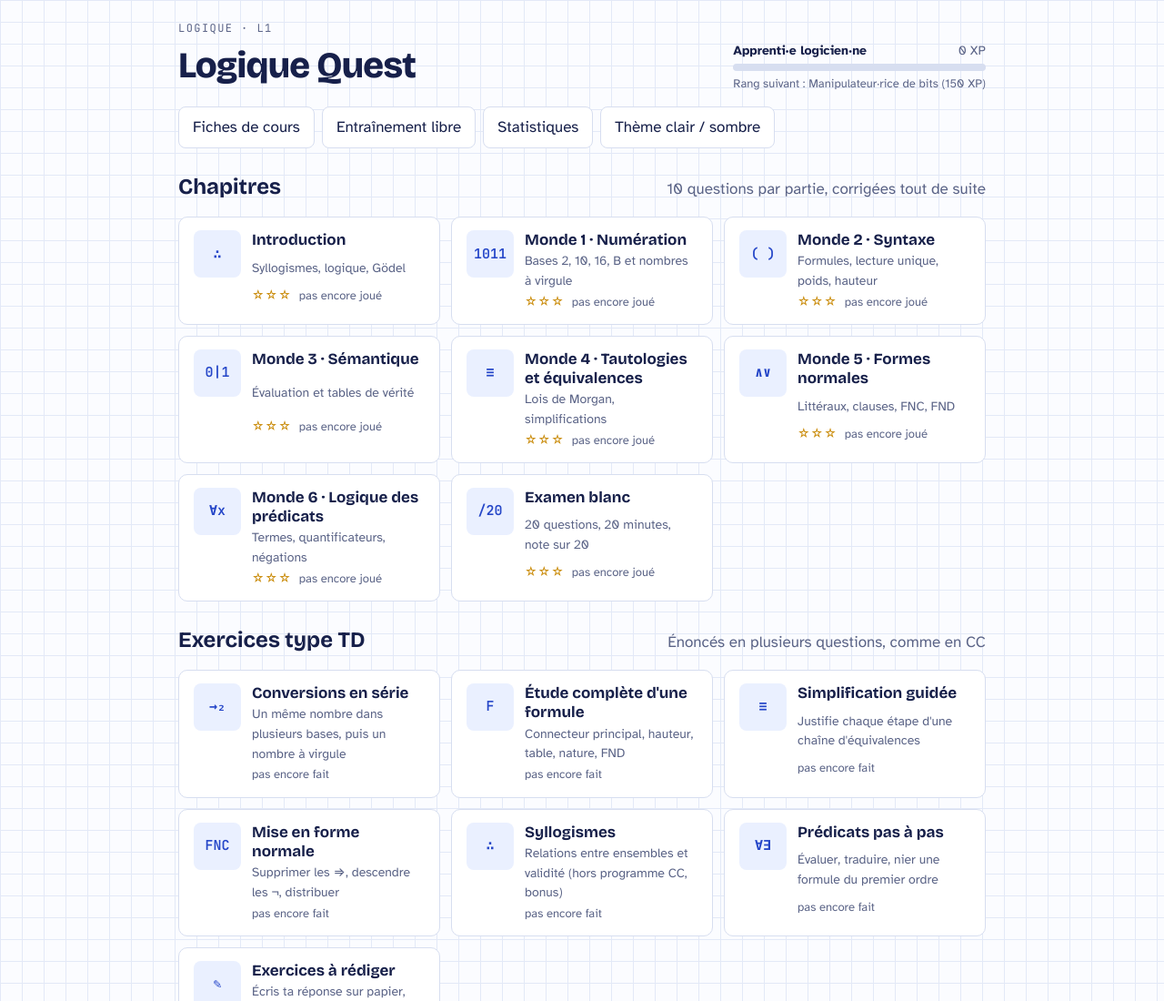
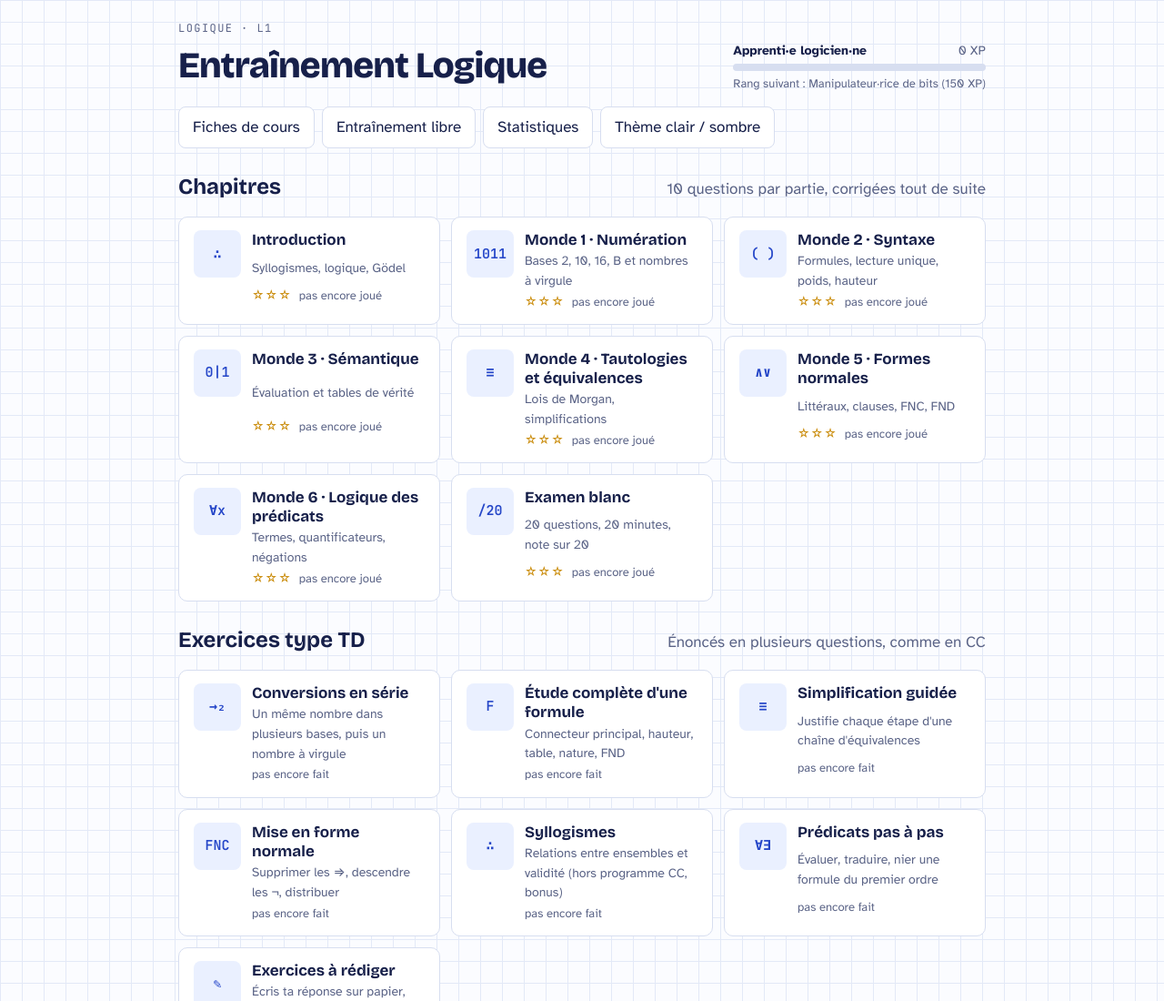
Before and after one commit to GHOUDANE-Sabri/entrainement-logique, a plain HTML site: page index.html in a window 1280 px wide. Shown: the top 1100 px of the page at 91% size. Drawn offline with nearby package versions, Linux system fonts and the light colour scheme.

Commit message:
Renomme le site en Entraînement Logique

```diff
--- a/index.html
+++ b/index.html
@@ -4,7 +4,7 @@
 <meta charset="utf-8">
 <meta name="viewport" content="width=device-width, initial-scale=1, viewport-fit=cover">
 <meta name="description" content="Jeu de révision du cours de logique L1 : chapitres, exercices type TD corrigés, fiches de cours et examen blanc.">
-<title>Logique Quest</title>
+<title>Entraînement Logique</title>
 <link rel="preconnect" href="https://fonts.googleapis.com">
 <link rel="preconnect" href="https://fonts.gstatic.com" crossorigin>
 <link rel="stylesheet" href="https://fonts.googleapis.com/css2?family=Bricolage+Grotesque:opsz,wght@12..96,500;12..96,700;12..96,800&family=Atkinson+Hyperlegible:wght@400;700&family=JetBrains+Mono:wght@400;600&display=swap">
@@ -697,7 +697,7 @@ let run = null, timerId = null;
 const app = $("#app");
 function header() {
   const r = rankOf(S.xp); const pct = r.next ? Math.round(100 * (S.xp - r.from) / (r.next[0] - r.from)) : 100;
-  return `<header class="top"><div class="brand"><small>Logique · L1</small><h1>Logique Quest</h1></div>
+  return `<header class="top"><div class="brand"><small>Logique · L1</small><h1>Entraînement Logique</h1></div>
   <div class="xp"><div class="row" style="justify-content:space-between"><b>${r.name}</b><span class="muted">${S.xp} XP</span></div>
   <div class="bar"><i style="width:${pct}%"></i></div><span class="muted" style="font-size:13px">${r.next ? `Rang suivant : ${r.next[1]} (${r.next[0]} XP)` : "Rang maximal atteint"}</span></div></header>`;
 }
```
Also changed, not shown: 1 other file.
